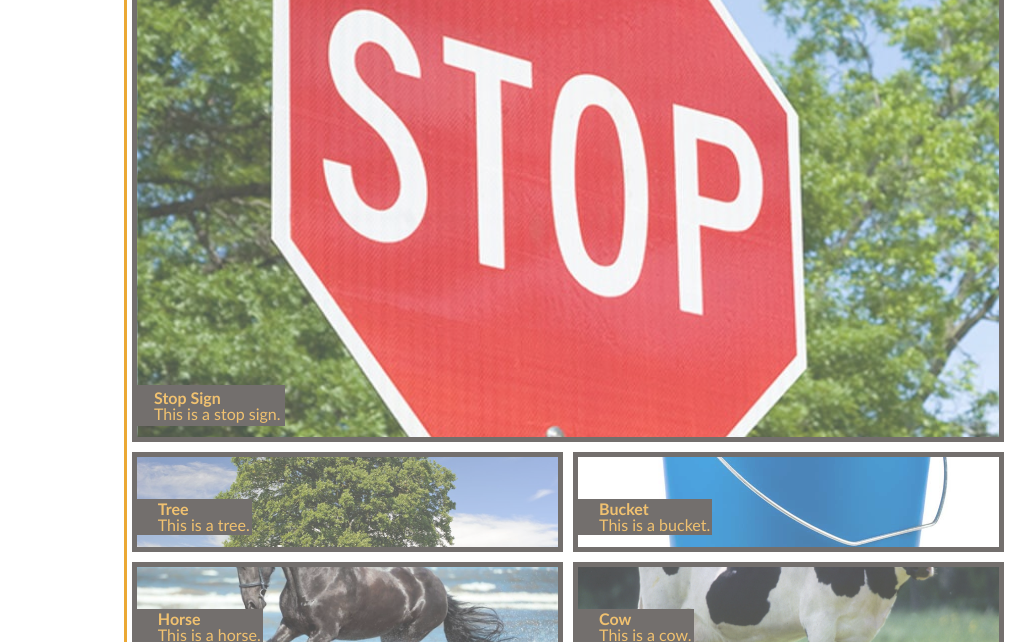
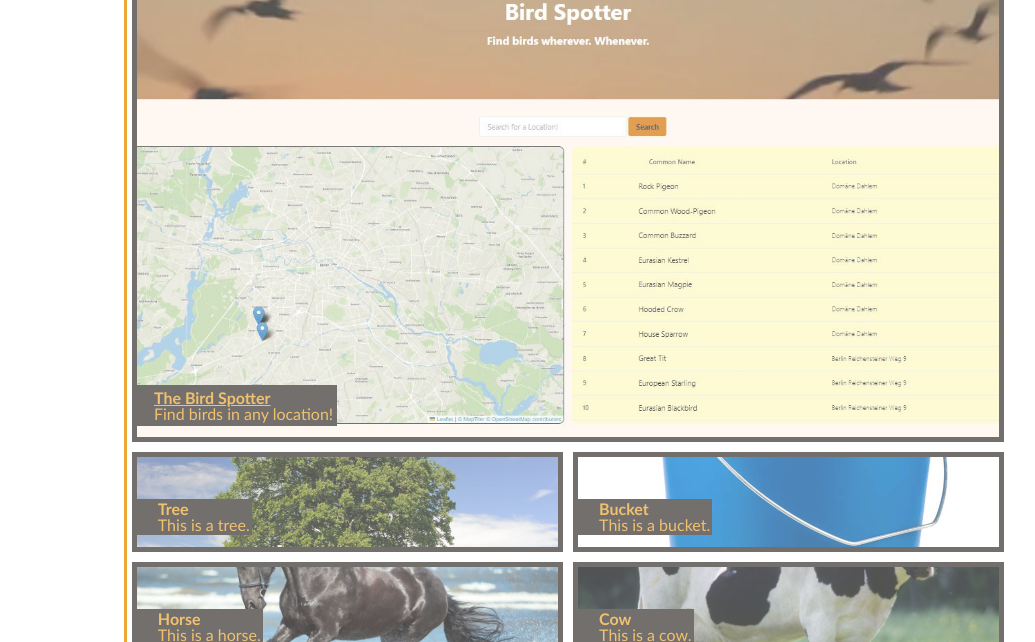
Before and after one commit to mjkonkel/portfolio-mitchell-konkel, a plain HTML site: page index.html in a window 1280 px wide. Shown: the part 581-1223 px from the top of the page, without its empty margins (147-1182 px from the left). Drawn offline with Linux system fonts and the light colour scheme.

Commit message:
added link to bird spotter app

```diff
--- a/assets/css/style.css
+++ b/assets/css/style.css
@@ -148,7 +148,7 @@ p {
 }
 
 .figure-stop {
-    background-image:url(../images/stop-sign1.jpg);
+    background-image:url(../images/bird.JPG);
     min-height: 350px;
     flex-grow: 1;
     background-size: cover;
@@ -164,6 +164,11 @@ p {
     padding: .5% .5% .5% 2% ;
     background-color: #383330;
     width: fit-content;
+}
+
+.bird-link {
+    color: #eba834;
+
 }
 
 /* small figure styles */
--- a/index.html
+++ b/index.html
@@ -75,9 +75,10 @@
       <div>
         <section class="stopsign">
           <figure class="figure-stop">
+
             <figcaption class="sign-caption">
-              <h3>Stop Sign</h3>
-              This is a stop sign.
+              <h3><a class="bird-link" href="https://mjkonkel.github.io/bird-tracker/">The Bird Spotter</a></h3>
+              Find birds in any location!
             </figcaption>
           </figure>
         </section>
```
Also changed, not shown: assets/images/bird.JPG (added).
